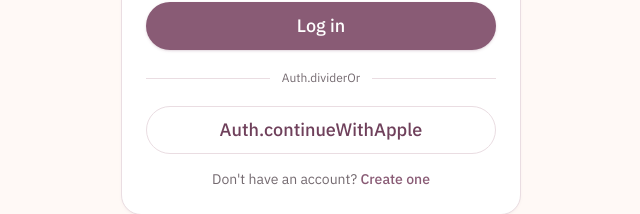
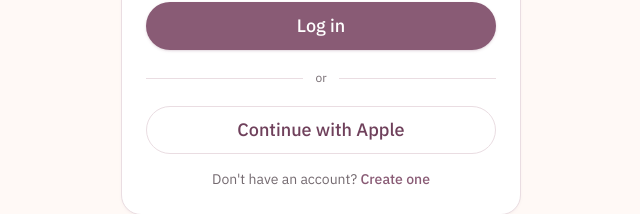
Before and after one commit to hamid967/2030, a Next.js app: page /en/auth/login in a window 1280 px wide. Shown: the part 474-688 px from the top of the page, without its empty margins (319-959 px from the left). Built offline with nearby package versions, Linux system fonts and the light colour scheme.

Commit message:
fix: avoid new auth translation keys

```diff
--- a/src/components/auth/login-form.tsx
+++ b/src/components/auth/login-form.tsx
@@ -4,7 +4,7 @@ import { useState } from "react";
 import { useForm } from "react-hook-form";
 import { zodResolver } from "@hookform/resolvers/zod";
 import { z } from "zod";
-import { useTranslations } from "next-intl";
+import { useLocale, useTranslations } from "next-intl";
 import { useAccount } from "@/hooks/use-account";
 import { useRouter, Link } from "@/i18n/navigation";
 import type { AccountStatus } from "@/lib/account";
@@ -29,9 +29,13 @@ const destinationFor: Record<AccountStatus, string> = {
 
 export function LoginForm() {
   const t = useTranslations("Auth");
+  const locale = useLocale();
   const router = useRouter();
   const { signIn, signInWithApple } = useAccount();
   const [notFound, setNotFound] = useState(false);
+  const isArabic = locale === "ar";
+  const appleLabel = isArabic ? "المتابعة باستخدام Apple" : "Continue with Apple";
+  const dividerLabel = isArabic ? "أو" : "or";
 
   const {
     register,
@@ -95,7 +99,7 @@ export function LoginForm() {
 
       <div className="my-5 flex items-center gap-3 text-xs text-muted">
         <span className="h-px flex-1 bg-border" />
-        <span>{t("dividerOr")}</span>
+        <span>{dividerLabel}</span>
         <span className="h-px flex-1 bg-border" />
       </div>
 
@@ -109,7 +113,7 @@ export function LoginForm() {
           router.push("/today");
         }}
       >
-        {t("continueWithApple")}
+        {appleLabel}
       </Button>
 
       <p className="mt-4 text-center text-sm text-muted">
```
